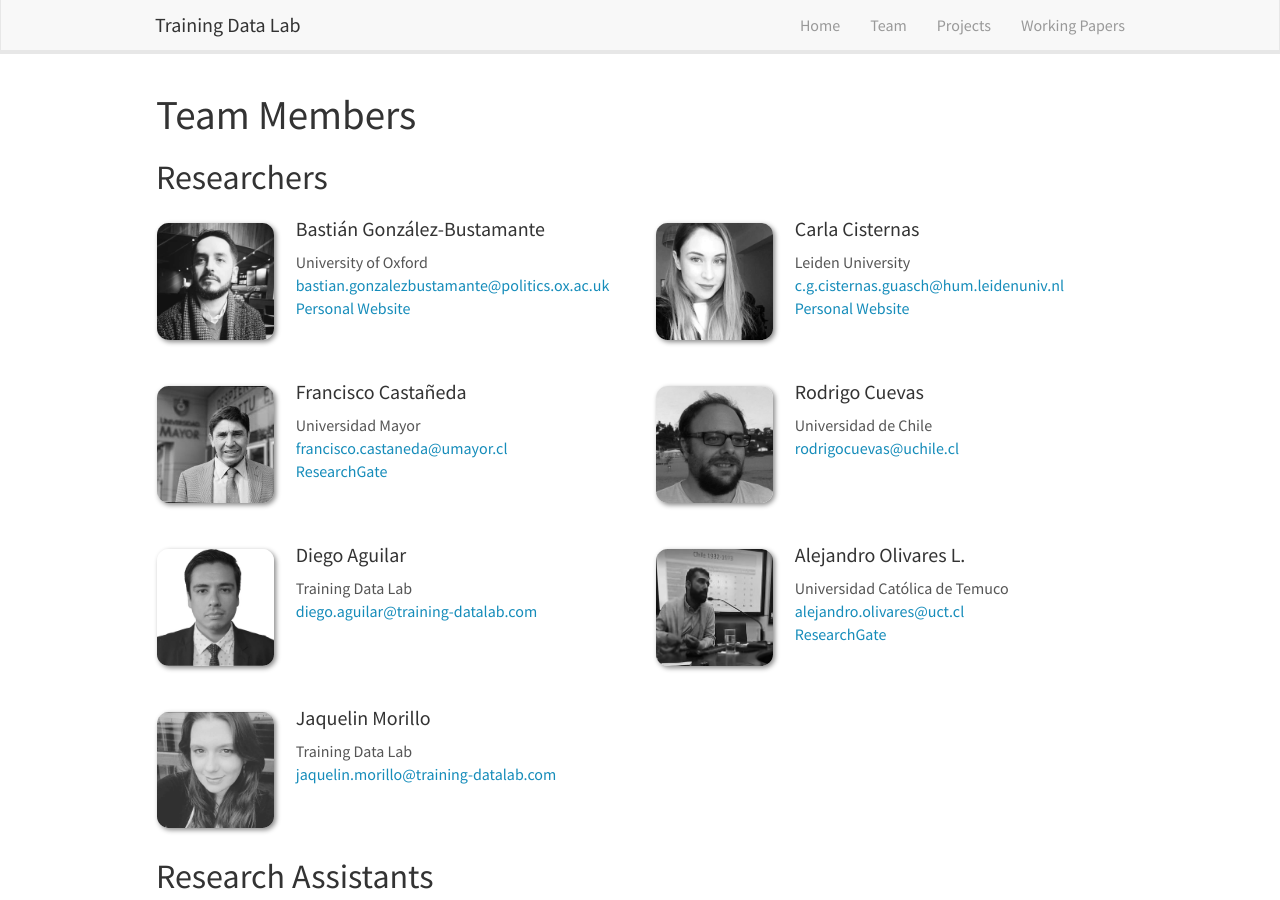
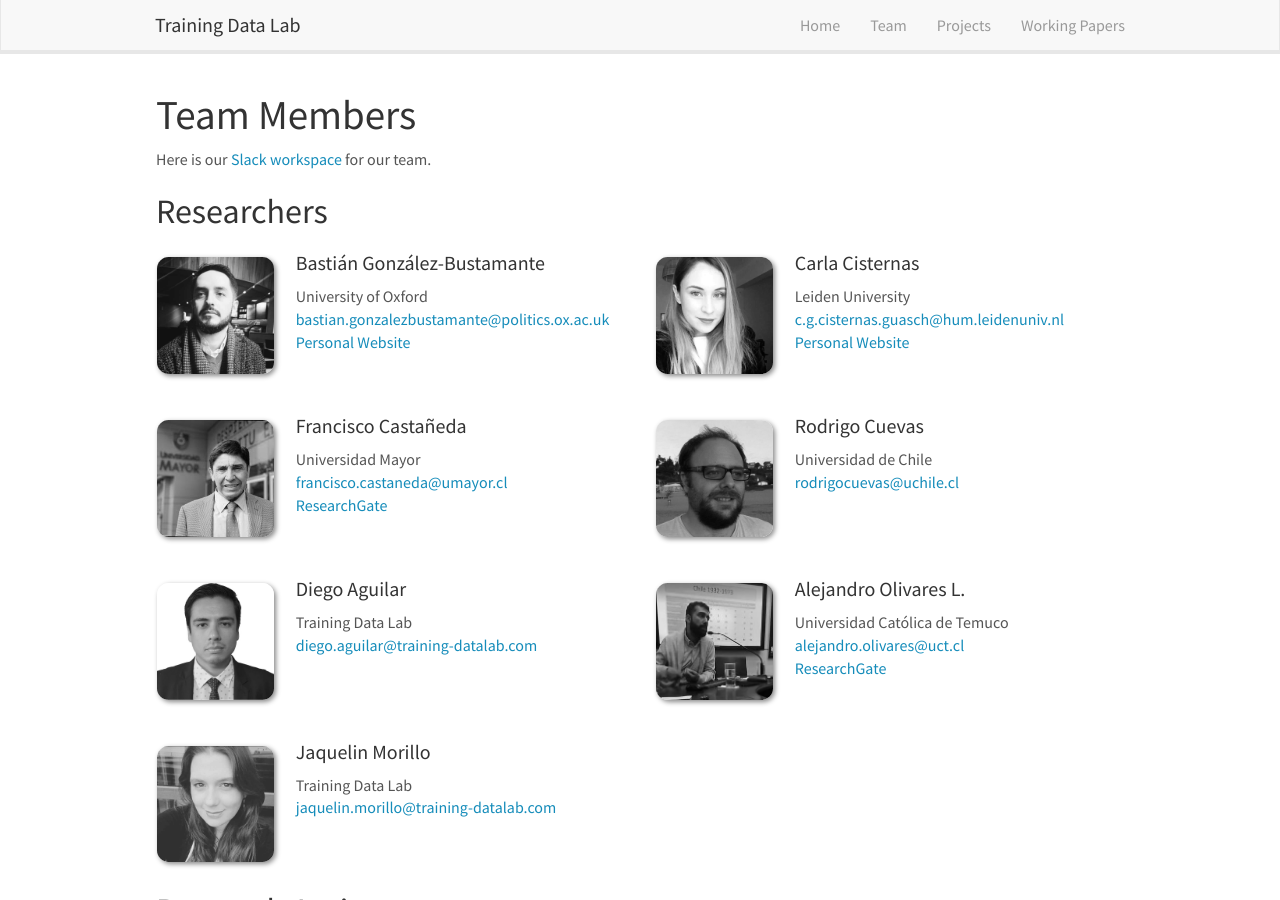
Before and after one commit to training-datalab/old-training-datalab.com, a Jekyll site: the page built from _pages/team.md, in a window 1280 px wide and 900 px high. Built offline with Jekyll 4.4.1, drawn with Linux system fonts in a browser that asks for light colours; nearby versions of some CDN libraries.

Commit message:
Update team.md

```diff
--- a/_pages/team.md
+++ b/_pages/team.md
@@ -9,6 +9,8 @@ permalink: /team/
 # Team Members
 
 <!-- **We have an open call for research assistants** <a href="https://github.com/training-datalab/workshops/blob/main/Calls/Call-Data-Lab-Spanish.pdf" target="_blank">(see in Spanish)</a> -->
+
+Here is our <a href="https://training-datalab.slack.com" target="_blank">Slack workspace</a> for our team.
 
 ## Researchers
 {% assign number_printed = 0 %}
```
